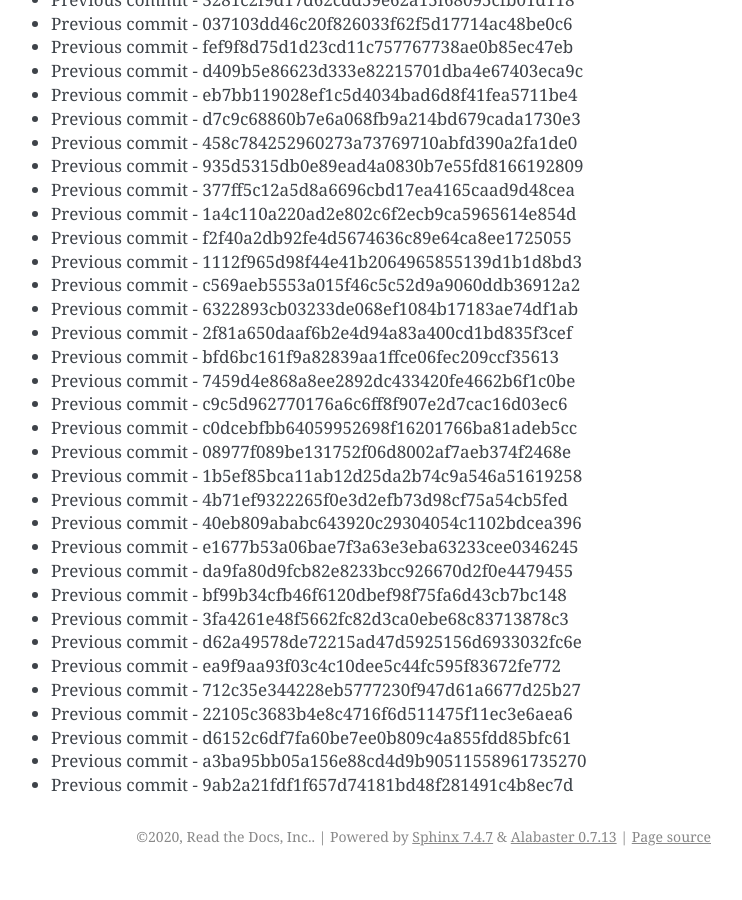
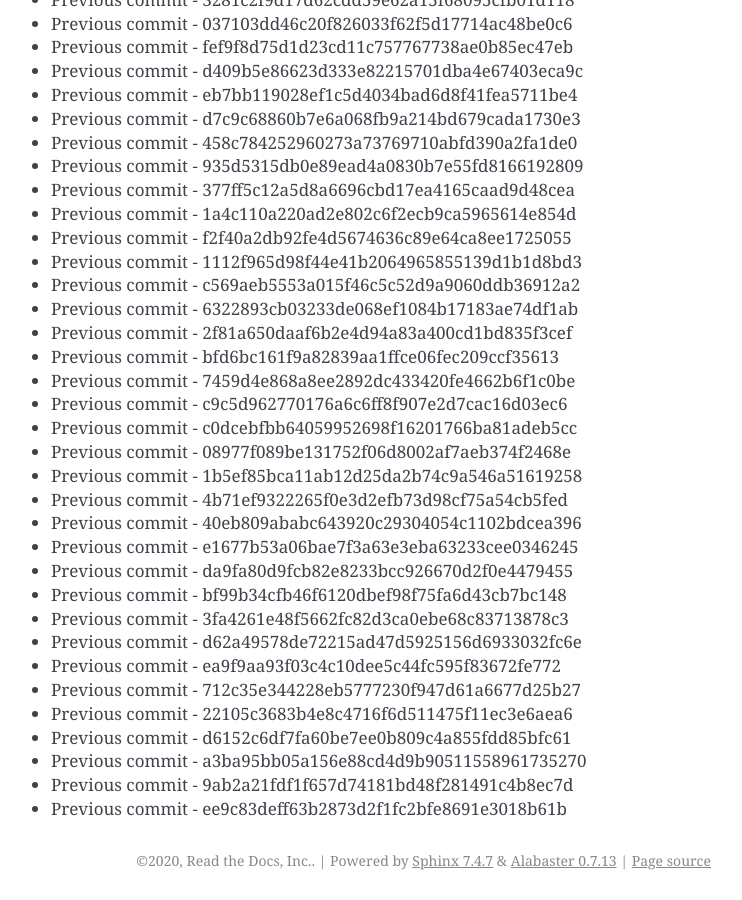
Before and after one commit to readthedocs/rtd-git-stresstest, a Sphinx documentation site: the page built from docs/updates.rst, in a window 1280 px wide and 900 px high, scrolled down 101840 px. Shown: the whole window, without its empty margins (399-1141 px from the left). Built offline with Sphinx 7.4.7, drawn with Linux system fonts in a browser that asks for light colours; before the commit the page ends 102716 px from its top, so only the background shows below that.

Commit message:
Generating commit from previous: ee9c83deff63b2873d2f1fc2bfe8691e3018b61b

```diff
--- a/docs/updates.rst
+++ b/docs/updates.rst
@@ -4311,3 +4311,4 @@ It can be tested for any performance characteristics.
 * Previous commit - d6152c6df7fa60be7ee0b809c4a855fdd85bfc61
 * Previous commit - a3ba95bb05a156e88cd4d9b90511558961735270
 * Previous commit - 9ab2a21fdf1f657d74181bd48f281491c4b8ec7d
+* Previous commit - ee9c83deff63b2873d2f1fc2bfe8691e3018b61b
```
